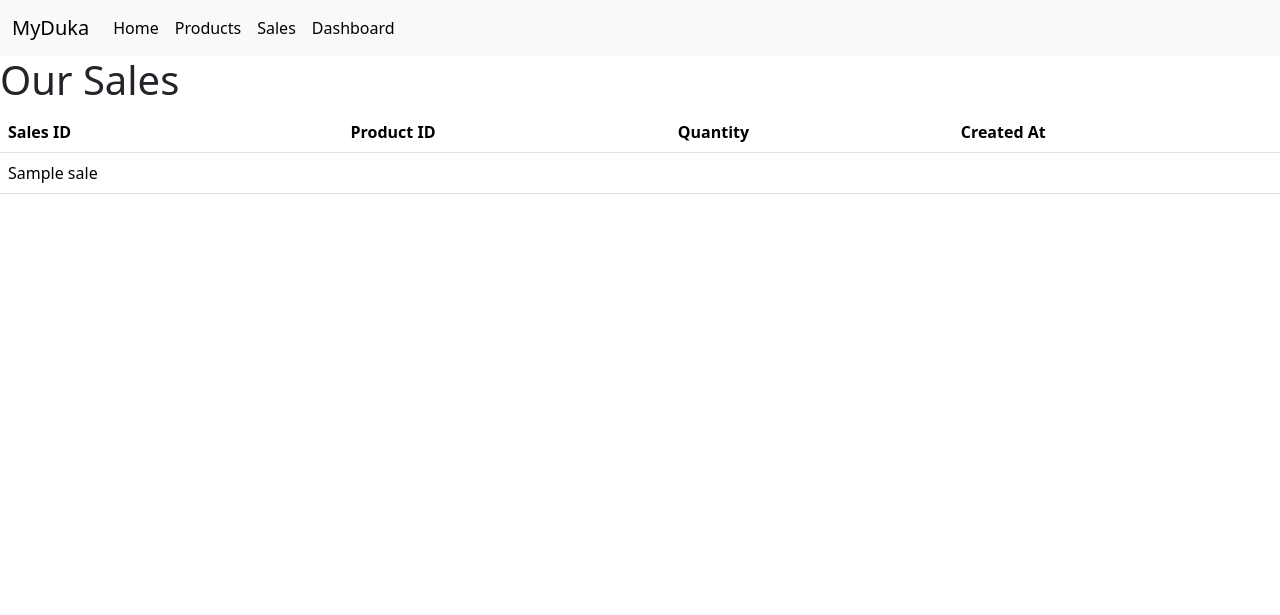
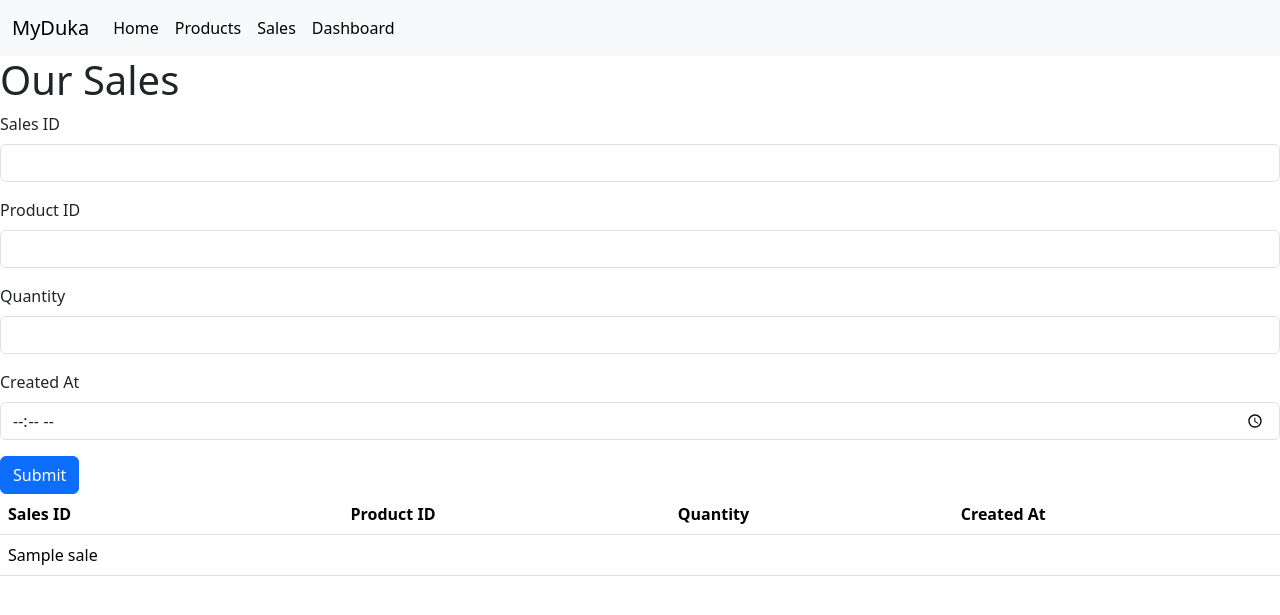
Before and after one commit to lornahmakena/myduka-system, a Flask app: page /sales in a window 1280 px wide. Shown: the top 615 px of the page. Run offline with Flask 3, Linux system fonts and the light colour scheme; a database or web service that is not in the repository returns one stand-in record (values such as "Sample title"); some libraries are stand-ins or nearby versions.

Commit message:
new commit

```diff
--- a/database.py
+++ b/database.py
@@ -42,7 +42,7 @@ def insert_sales():
       return "sale made"
 
 #insert_products()
-#insert_sales()
+insert_sales()
 
 fetch_products_from_db()
 fetch_sales_from_db()
@@ -67,11 +67,11 @@ def insert_ps(values):
       cur.execute(insert,values)
       conn.commit()
 
-#product_values = ("watches",500,1000,200)
-#product_values = ("apple",120,150,200)
-#insert_ps(product_values)
-#products = fetch_data('products')
-#print("Fetching data after modified func:\n",products)
+product_values = ("watches",500,1000,200)
+product_values = ("apple",120,150,200)
+insert_ps(product_values)
+products = fetch_data('products')
+print("Fetching data after modified func:\n",products)
 
 #insert products - method 2 still takes values a parameter without placeholders
 #replace with (values) parameter in formatted string
--- a/main.py
+++ b/main.py
@@ -2,6 +2,7 @@ from flask import Flask,render_template,request,redirect,url_for
 from database import fetch_products_from_db
 from database import fetch_sales_from_db
 from database import insert_ps
+from database import insert_sales
 
 
 #instantiate your application - initialization of flask
@@ -36,6 +37,18 @@ def about_us():
     sales = fetch_sales_from_db()
     return render_template("sales.html",sales = sales)
 
+@app.route('/add_sales',methods=['GET','POST'])
+def add_sales():
+    if request.method == 'POST':
+        sales_id = request.form['s-id']
+        product_id = request.form['p-id']
+        quantity = request.form['quant']
+        created_at = request.form['created']
+
+        new_sale = (sales_id,product_id,quantity,created_at)
+        insert_sales(new_sale)
+
+
 @app.route('/dashboard')
 def dashboard():
     return "Dashboard"
--- a/templates/products.html
+++ b/templates/products.html
@@ -7,6 +7,11 @@
   <title>Products</title>
   <link href="https://cdn.jsdelivr.net/npm/bootstrap@5.3.5/dist/css/bootstrap.min.css" rel="stylesheet"
     integrity="sha384-SgOJa3DmI69IUzQ2PVdRZhwQ+dy64/BUtbMJw1MZ8t5HZApcHrRKUc4W0kG879m7" crossorigin="anonymous">
+    <style>
+      h1{
+        margin: 40px;
+      }
+    </style>
 </head>
 
 <body>
--- a/templates/sales.html
+++ b/templates/sales.html
@@ -7,7 +7,6 @@
   <title>Sales</title>
   <link href="https://cdn.jsdelivr.net/npm/bootstrap@5.3.5/dist/css/bootstrap.min.css" rel="stylesheet"
     integrity="sha384-SgOJa3DmI69IUzQ2PVdRZhwQ+dy64/BUtbMJw1MZ8t5HZApcHrRKUc4W0kG879m7" crossorigin="anonymous">
-
 </head>
 
 <body>
@@ -37,6 +36,25 @@
     </div>
   </nav>
   <h1>Our Sales</h1>
+  <form action="/add_sales" method="post">
+    <div class="mb-3">
+      <label for="exampleInputEmail1" class="form-label">Sales ID</label>
+      <input type="number" class="form-control" name="s-id" id="exampleInputEmail1" aria-describedby="emailHelp">
+    </div>
+    <div class="mb-3">
+      <label for="exampleInputEmail1" class="form-label">Product ID</label>
+      <input type="number" class="form-control" name="p-id" id="exampleInputEmail1" aria-describedby="emailHelp">
+    </div>
+    <div class="mb-3">
+      <label for="exampleInputEmail1" class="form-label">Quantity</label>
+      <input type="number" class="form-control" name="quant" id="exampleInputEmail1" aria-describedby="emailHelp">
+    </div>
+    <div class="mb-3">
+      <label for="exampleInputEmail1" class="form-label">Created At</label>
+      <input type="time" class="form-control" name="created" id="exampleInputEmail1" aria-describedby="emailHelp">
+    </div>
+    <button type="submit" class="btn btn-primary">Submit</button>
+  </form>
   <div>
     <table class="table">
       <thead>
@@ -57,8 +75,8 @@
       </tbody>
     </table>
   </div>
-  <script src="https://cdn.jsdelivr.net/npm/bootstrap@5.3.5/dist/js/bootstrap.bundle.min.js"
-    integrity="sha384-k6d4wzSIapyDyv1kpU366/PK5hCdSbCRGRCMv+eplOQJWyd1fbcAu9OCUj5zNLiq"
+  <script src="https://cdn.jsdelivr.net/npm/bootstrap@5.3.5/dist/js/bootstrap.min.js"
+    integrity="sha384-VQqxDN0EQCkWoxt/0vsQvZswzTHUVOImccYmSyhJTp7kGtPed0Qcx8rK9h9YEgx+"
     crossorigin="anonymous"></script>
 </body>
 
```
